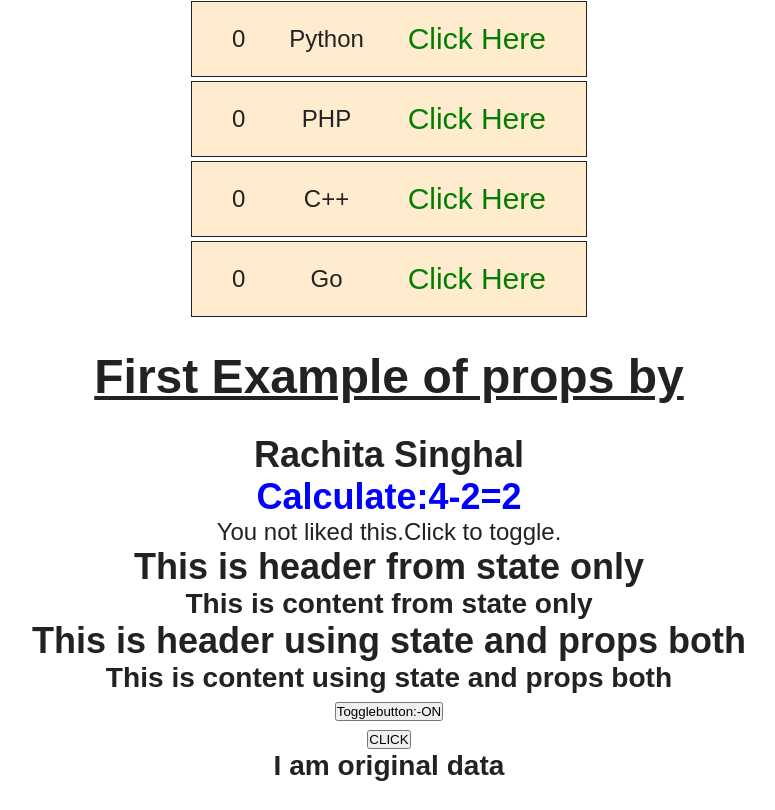
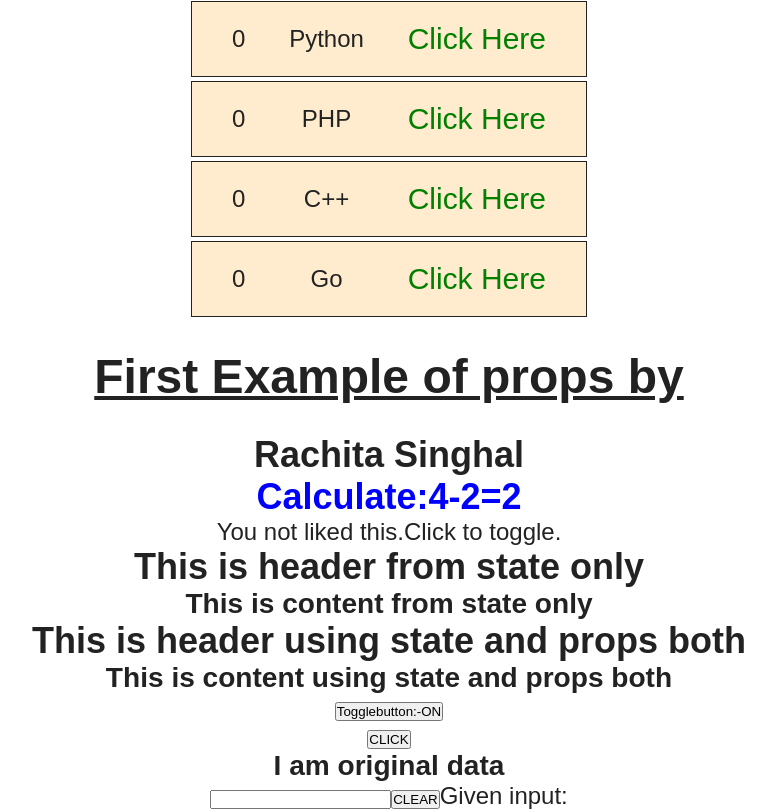
Before and after one commit to Rachita01/reactprojects, a React (Create React App) app: page / in a window 1280 px wide. Shown: the part 845-1655 px from the top of the page, without its empty margins (251-1026 px from the left). Before the commit the page ends 1627 px from the top, so only its background shows below. Built offline with nearby package versions, Linux system fonts and the light colour scheme.

Commit message:
Reference Example

```diff
--- a/src/App.js
+++ b/src/App.js
@@ -11,6 +11,7 @@ import StateWithPorps from './StateWithProps';
 import EventExampleLogin from './EventExampleLogin';
 import EventExampleToggle from './EventExampleToggle';
 import EventExamplePfromc from './EventExamplePfromc';
+import RefInput from './RefInput';
 
 function App() {
   return (
@@ -24,6 +25,7 @@ function App() {
     <StateWithPorps/>
     <EventExampleToggle/>
     <EventExamplePfromc/>
+    <RefInput/>
     </div>
   );
 };
--- /dev/null
+++ b/src/RefInput.js
@@ -0,0 +1,32 @@
+import React,{Component} from 'react';
+import ReactDOM from 'react-dom';
+
+class RefInput extends Component{
+    constructor(props){
+        super(props);
+        this.state = {data:''};
+        this.updateState = this.updateState.bind(this);
+        this.clearInput = this.clearInput.bind(this);
+    }
+
+updateState(e){
+    this.setState({data:e.target.value});
+}
+
+clearInput(){
+    this.setState({data:''});
+    ReactDOM.findDOMNode(this.ref.myInput).focus();
+}
+
+render(){
+    return(
+      <div>
+          <input value={this.state.data} onChange = {this.updateState} refs="MyInput"></input>
+          <button onClick={this.clearInput}>CLEAR</button>
+          Given input:{this.state.data}
+      </div>
+    );
+}
+}
+
+export default RefInput;
```
